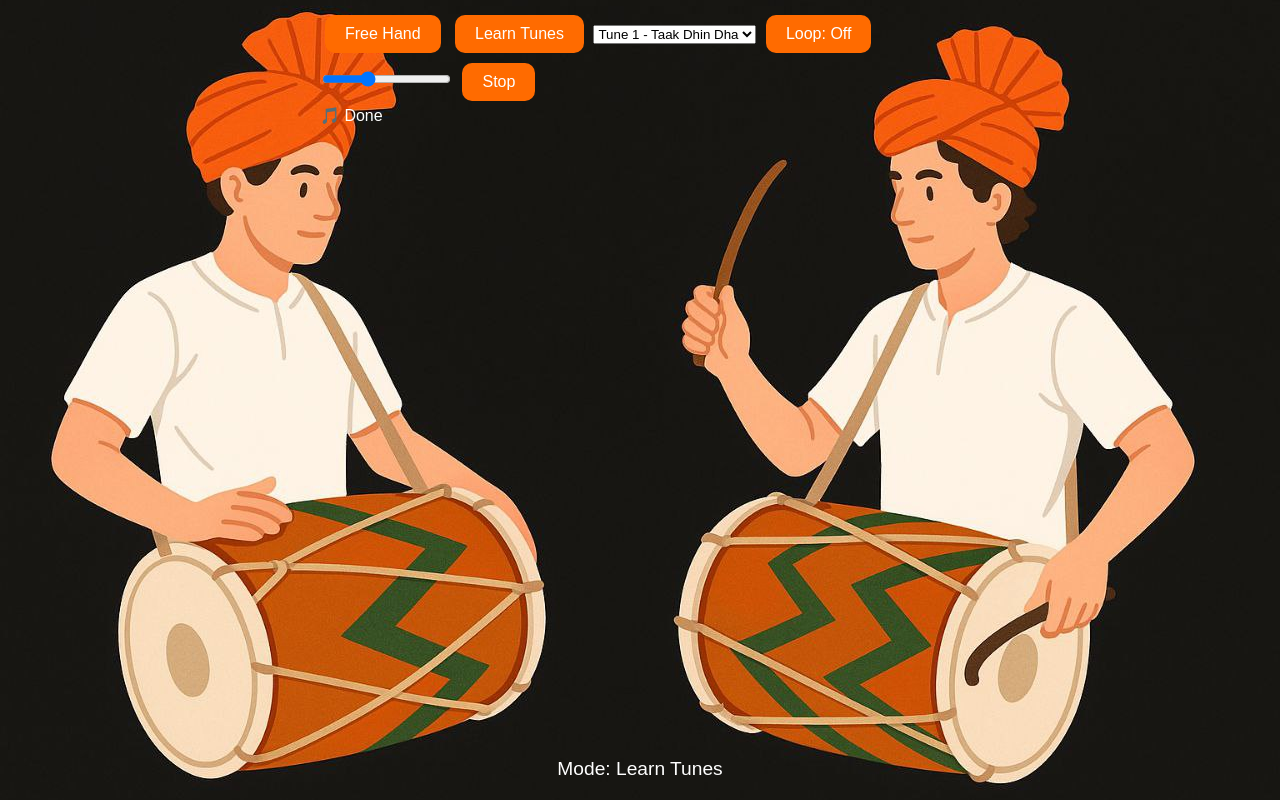
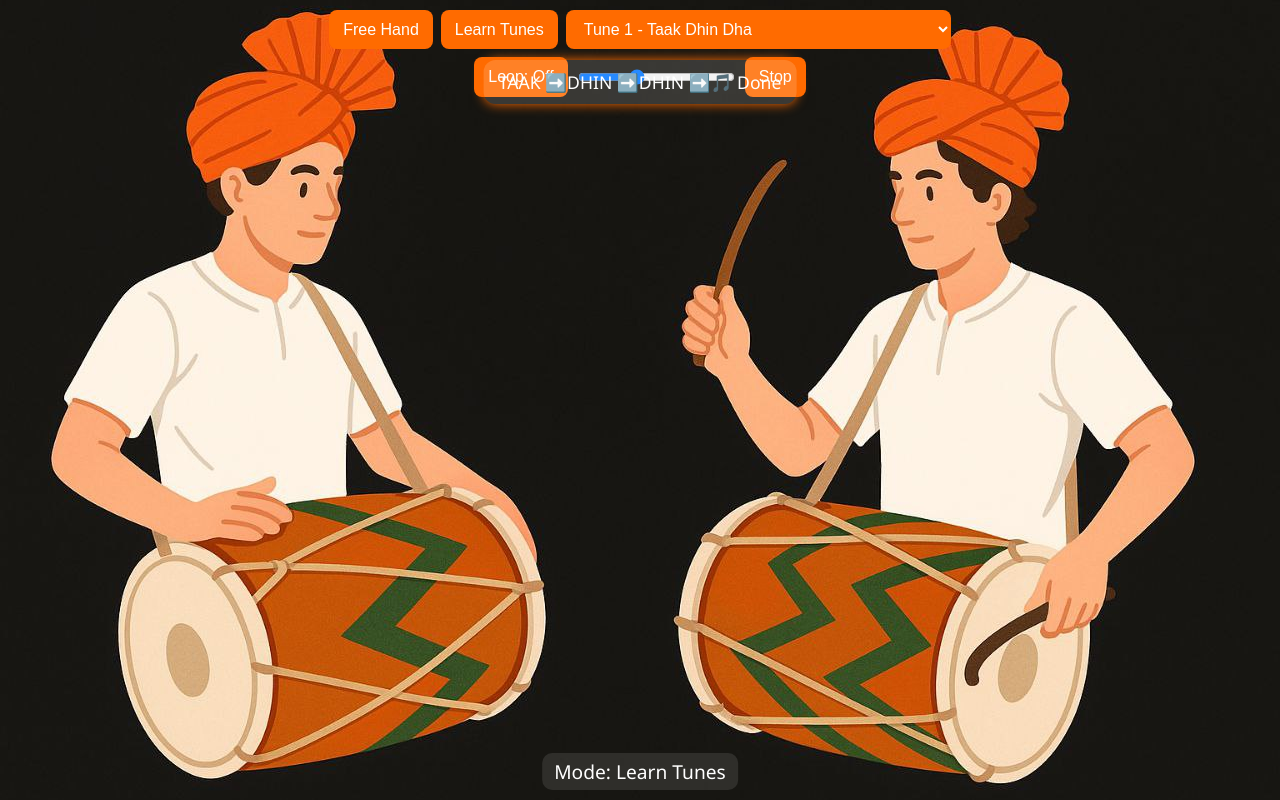
Before and after one commit to itsprashcode/DholPathakPractice, a plain HTML site: page index.html in a window 1280 px wide. Both pictures are taken after a click on the button "Learn Tunes". Drawn offline with Linux system fonts and the light colour scheme.

Commit message:
quick fix

```diff
--- a/index.html
+++ b/index.html
@@ -8,7 +8,7 @@
 </head>
 <body>
   <div class="container">
-    <!-- Mode Buttons -->
+    <!-- Header Buttons -->
     <div class="mode-buttons">
       <button onclick="setMode('free')">Free Hand</button>
       <button onclick="setMode('learn')">Learn Tunes</button>
@@ -16,12 +16,13 @@
       <button id="toggle-loop" style="display:none;" onclick="toggleLoop()">Loop: Off</button>
       <input type="range" id="bpm-slider" min="60" max="180" value="100" style="display:none;" />
       <button id="stop-btn" style="display:none;" onclick="stopTune()">Stop</button>
-        <div id="beat-indicator"></div>
     </div>
 
+    <!-- Beat Indicator -->
+    <div id="beat-indicator" class="beat-indicator"></div>
 
     <!-- Dhol Image -->
-    <img src="./asset/ThapiThoka.jpg" src="./asset/thapi.mp3" alt="ThapiThoka" id="dhol" />
+    <img src="./asset/ThapiThoka.jpg" alt="ThapiThoka" id="dhol" />
 
     <!-- Mode Display -->
     <div id="mode-display">Mode: Free Hand</div>
--- a/script.js
+++ b/script.js
@@ -17,10 +17,35 @@ const dhinSound = new Audio("./asset/dhin.mp3");
 const tunes = [
   {
     name: "Tune 1 - Taak Dhin Dha",
-    sequence: ["thapi", "dhin", "dhin"],
+    sequence: ["taak", "dhin", "dhin"],
     delay: 1500
   },
   // Add more tunes here
+    {
+        name: "Tune 2 - Taak Taak Dhin",
+        sequence: ["taak", "taak", "dhin"],
+        delay: 1500
+    },
+    {
+        name: "Tune 3 - Dhin Taak Dha",
+        sequence: ["dhin", "taak", "dhin"],
+        delay: 1500
+    },
+    {
+        name: "Tune 4 - Dha Dhin Taak",
+        sequence: ["dhin", "dhin", "taak"],
+        delay: 1500
+    },
+    {
+        name: "Tune 5 - taak taak taak dhin taak dhin dhin taak",
+        sequence: ["taak","taak","dhin", "taak","dhin","dhin","taak","dhin","taak"],
+        delay: 1500
+    },
+    {
+        name: "Tune 6 - Dhin Dhin Dhin Taak",
+        sequence: ["dhin", "dhin",  "dhin","taak"],
+        delay: 1500
+    }
 ];
 
 tunes.forEach((tune, index) => {
@@ -71,18 +96,20 @@ function playTune(tune) {
 
   function playNext() {
     if (i >= tune.sequence.length) {
-      if (loopEnabled) {
+    if (loopEnabled) {
         i = 0;
-      } else {
-        beatIndicator.innerText = '🎵 Done';
+        beatIndicator.innerText = ''; // Clear beat trail on repeat
+    } else {
+        beatIndicator.innerText += '🎵 Done';
         return;
-      }
+    }
     }
 
     const hit = tune.sequence[i];
-    beatIndicator.innerText = `➡️ ${hit.toUpperCase()}`;
+    beatIndicator.innerText += `${hit.toUpperCase()} ➡️ `;
 
-        if (hit === "thapi") {
+
+        if (hit === "taak") {
             new Audio("./asset/Thapi.mp3").play();
         } else if (hit === "dhin") {
             new Audio("./asset/dhin.mp3").play();
--- a/style.css
+++ b/style.css
@@ -3,7 +3,7 @@ body, html {
   padding: 0;
   background: #000;
   color: white;
-  font-family: sans-serif;
+  font-family: 'Segoe UI', sans-serif;
   height: 100vh;
   overflow: hidden;
 }
@@ -19,17 +19,20 @@ body, html {
   top: 10px;
   left: 50%;
   transform: translateX(-50%);
+  display: flex;
+  flex-wrap: wrap;
+  gap: 8px;
   z-index: 10;
+  justify-content: center;
 }
 
-button {
-  margin: 5px;
-  padding: 10px 20px;
-  font-size: 1rem;
-  border-radius: 10px;
+button, select, input[type="range"] {
+  padding: 10px 14px;
+  border-radius: 8px;
   border: none;
   background-color: #ff6b00;
   color: white;
+  font-size: 1rem;
   cursor: pointer;
 }
 
@@ -46,18 +49,28 @@ button {
 
 #mode-display {
   position: absolute;
-  bottom: 20px;
+  bottom: 10px;
   left: 50%;
   transform: translateX(-50%);
   font-size: 1.2rem;
   z-index: 10;
+  background: rgba(255, 255, 255, 0.1);
+  padding: 5px 12px;
+  border-radius: 10px;
 }
 
-#hit-type {
+.beat-indicator {
   position: absolute;
-  bottom: 90px;
+  top: 60px;
   left: 50%;
   transform: translateX(-50%);
-  height: 100px;
+  font-size: 1.1rem;
+  padding: 10px 15px;
+  background: rgba(255, 255, 255, 0.15);
+  border-radius: 12px;
+  box-shadow: 0 0 12px #ff6b00;
   z-index: 10;
+  white-space: nowrap;
+  overflow-x: auto;
+  max-width: 90vw;
 }
```
Also changed, not shown: 1 other file. Lines whose indentation alone changed are shown as unchanged.
